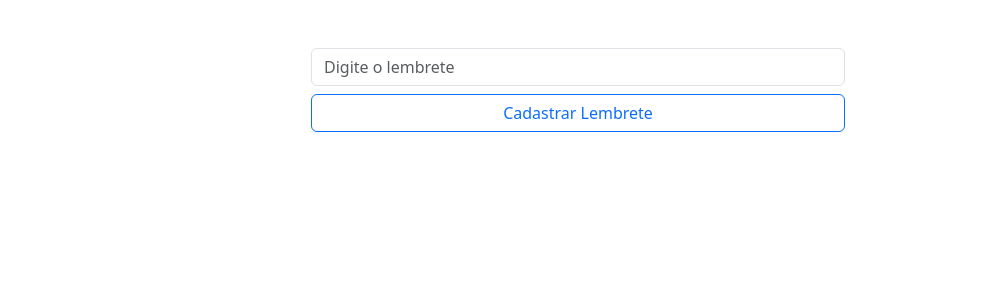
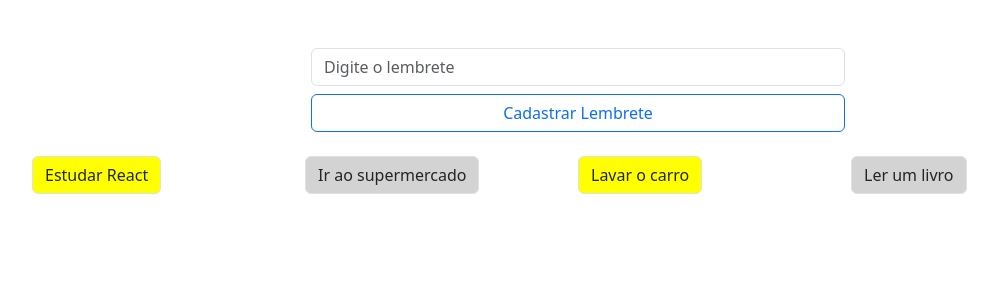
Before and after one commit to Marcuss42/p1-programa-o-mobile-fatec, a React (Vite) app in the folder gerenciador-lembretes/: page / in a window 1280 px wide. Shown: the top 300 px of the page, without its empty margins (62-1060 px from the left). Built offline with nearby package versions, Linux system fonts and the light colour scheme.

Commit message:
feat(p1): exibe lista ficticia

```diff
--- a/gerenciador-lembretes/src/App.jsx
+++ b/gerenciador-lembretes/src/App.jsx
@@ -1,11 +1,29 @@
 import React from "react";
 import LembreteEntrada from "./LembreteEntrada";
+import LembreteLista from "./LembreteLista";
 
 class App extends React.Component {
   constructor(props) {
     super(props);
     this.state = {
-      vetorLembretes: []
+      vetorLembretes: [
+        {
+          descricao: "Estudar React",
+          favorito: true
+        },
+        {
+          descricao: "Ir ao supermercado",
+          favorito: false
+        },
+        {
+          descricao: "Lavar o carro",
+          favorito: true
+        },
+        {
+          descricao: "Ler um livro",
+          favorito: false
+        }
+      ]
     };
   }
 
@@ -32,6 +50,9 @@ class App extends React.Component {
               textoBotao={textoBotao}
               funcAdicionar={this.adicionarLembrete}
             />
+
+            <LembreteLista
+              vetorLembretes={this.state.vetorLembretes}/>
           </div>
         </div>
       </div>
--- /dev/null
+++ b/gerenciador-lembretes/src/LembreteLista.jsx
@@ -0,0 +1,36 @@
+const LembreteLista = (props) => {
+
+  return (
+    <div className="container">
+      <br />
+      <div className="row col-12">
+        {
+          props.vetorLembretes.length === 0 ? (
+            <p className="text-center">Nenhum lembrete cadastrado.</p>
+          )
+            :
+          (
+            props.vetorLembretes.map((lembrete) => (
+              <div className="col-3">
+
+                  <div
+                    className="btn border w-10"
+                    style={{ backgroundColor: lembrete.favorito ? "yellow" : "lightgray" }}
+                  >
+                    {lembrete.descricao}
+                  </div>
+
+
+                <br />
+                <br />
+
+              </div>
+            ))
+          )
+        }
+      </div>
+    </div>
+  );
+};
+
+export default LembreteLista;
```
